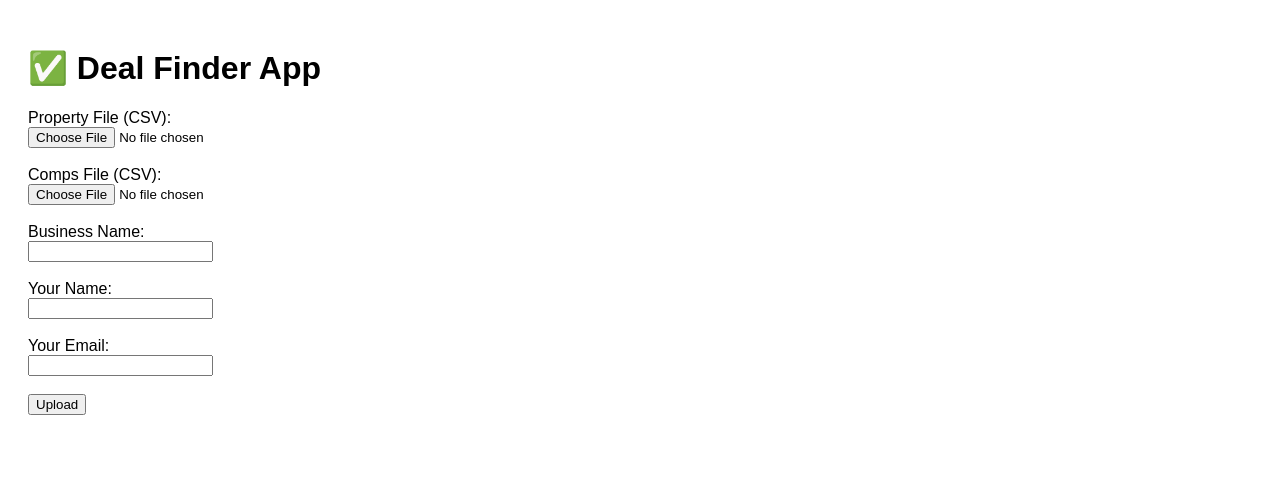
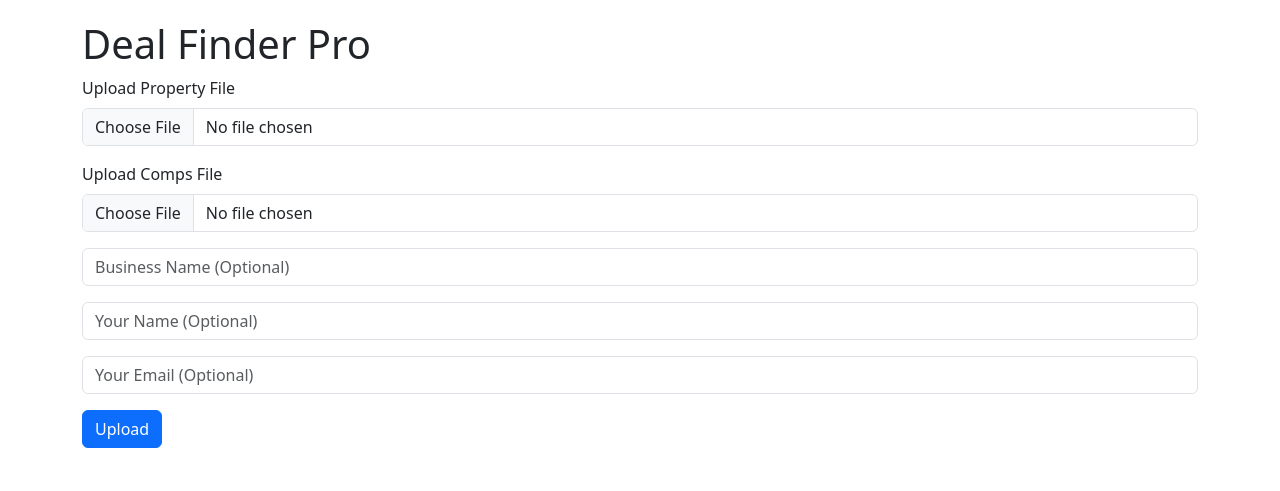
Before and after one commit to RSPS22/dealfinderpro, a Flask app: page / in a window 1280 px wide. Shown: the top 491 px of the page. Run offline with Flask 3, Linux system fonts and the light colour scheme.

Commit message:
Update index.html

```diff
--- a/templates/index.html
+++ b/templates/index.html
@@ -3,100 +3,75 @@
 <head>
   <meta charset="UTF-8" />
   <meta name="viewport" content="width=device-width, initial-scale=1.0"/>
-  <title>Deal Finder App</title>
+  <title>Deal Finder Pro</title>
+  <link rel="stylesheet" href="https://cdn.jsdelivr.net/npm/bootstrap@5.3.0/dist/css/bootstrap.min.css">
   <style>
-    body {
-      font-family: Arial, sans-serif;
-      padding: 20px;
+    body { padding: 20px; }
+    table th, table td { font-size: 14px; vertical-align: middle; }
+    .high-potential { background-color: #d4edda !important; }
+    th.sticky-col, td.sticky-col {
+      position: sticky;
+      left: 0;
+      background: white;
+      z-index: 1;
     }
-    table {
-      width: 100%;
-      border-collapse: collapse;
-      margin-top: 20px;
+    th.sticky-header, td.sticky-header {
+      position: sticky;
+      top: 0;
+      background: white;
+      z-index: 2;
     }
-    th, td {
-      padding: 8px;
-      border: 1px solid #ddd;
-      text-align: left;
-    }
-    th {
-      cursor: pointer;
-      background-color: #f2f2f2;
-    }
-    .high-potential {
-      background-color: #d1e7dd;
-    }
-    .progress-message {
-      margin-top: 10px;
-      color: green;
-    }
+    .highlight-cell { font-weight: bold; }
   </style>
 </head>
 <body>
-  <h1>✅ Deal Finder App</h1>
-
-  <form id="uploadForm">
-    <label for="propertyFile">Property File (CSV):</label><br>
-    <input type="file" id="propertyFile" name="propertyFile" required><br><br>
-
-    <label for="compsFile">Comps File (CSV):</label><br>
-    <input type="file" id="compsFile" name="compsFile" required><br><br>
-
-    <label for="businessName">Business Name:</label><br>
-    <input type="text" id="businessName" name="businessName"><br><br>
-
-    <label for="userName">Your Name:</label><br>
-    <input type="text" id="userName" name="userName"><br><br>
-
-    <label for="userEmail">Your Email:</label><br>
-    <input type="email" id="userEmail" name="userEmail"><br><br>
-
-    <button type="submit">Upload</button>
-  </form>
-
-  <div id="progressMsg" class="progress-message"></div>
-
-  <div id="tableContainer"></div>
+  <div class="container">
+    <h1>Deal Finder Pro</h1>
+    <form id="upload-form" enctype="multipart/form-data">
+      <div class="mb-3">
+        <label for="propertyFile" class="form-label">Upload Property File</label>
+        <input class="form-control" type="file" id="propertyFile" name="propertyFile" required>
+      </div>
+      <div class="mb-3">
+        <label for="compsFile" class="form-label">Upload Comps File</label>
+        <input class="form-control" type="file" id="compsFile" name="compsFile" required>
+      </div>
+      <div class="mb-3">
+        <input class="form-control" type="text" name="businessName" placeholder="Business Name (Optional)">
+      </div>
+      <div class="mb-3">
+        <input class="form-control" type="text" name="userName" placeholder="Your Name (Optional)">
+      </div>
+      <div class="mb-3">
+        <input class="form-control" type="email" name="userEmail" placeholder="Your Email (Optional)">
+      </div>
+      <button class="btn btn-primary" type="submit">Upload</button>
+    </form>
+    <br>
+    <div id="uploadStatus"></div>
+    <div id="table-container" class="table-responsive"></div>
+  </div>
 
   <script>
-    document.getElementById('uploadForm').addEventListener('submit', async function (e) {
+    document.getElementById('upload-form').addEventListener('submit', function (e) {
       e.preventDefault();
+      const formData = new FormData(this);
+      const statusDiv = document.getElementById('uploadStatus');
+      statusDiv.innerHTML = 'Uploading...';
 
-      const propertyFile = document.getElementById('propertyFile').files[0];
-      const compsFile = document.getElementById('compsFile').files[0];
-      const businessName = document.getElementById('businessName').value;
-      const userName = document.getElementById('userName').value;
-      const userEmail = document.getElementById('userEmail').value;
-
-      const progressMsg = document.getElementById('progressMsg');
-      progressMsg.textContent = 'Uploading...';
-
-      const formData = new FormData();
-      formData.append('propertyFile', propertyFile);
-      formData.append('compsFile', compsFile);
-      formData.append('businessName', businessName);
-      formData.append('userName', userName);
-      formData.append('userEmail', userEmail);
-
-      try {
-        const response = await fetch('/upload', {
-          method: 'POST',
-          body: formData
+      fetch('/upload', {
+        method: 'POST',
+        body: formData
+      })
+        .then(res => res.text())
+        .then(html => {
+          statusDiv.innerHTML = '';
+          document.getElementById('table-container').innerHTML = html;
+        })
+        .catch(err => {
+          console.error(err);
+          statusDiv.innerHTML = 'Upload failed.';
         });
-
-        const result = await response.json();
-
-        if (response.ok) {
-          progressMsg.textContent = '✅ Upload successful! Reloading...';
-          setTimeout(() => {
-            location.reload();
-          }, 1000);
-        } else {
-          progressMsg.textContent = '❌ Upload failed: ' + (result.error || 'Server error.');
-        }
-      } catch (err) {
-        progressMsg.textContent = '❌ Server error. Check logs.';
-      }
     });
   </script>
 </body>
```
